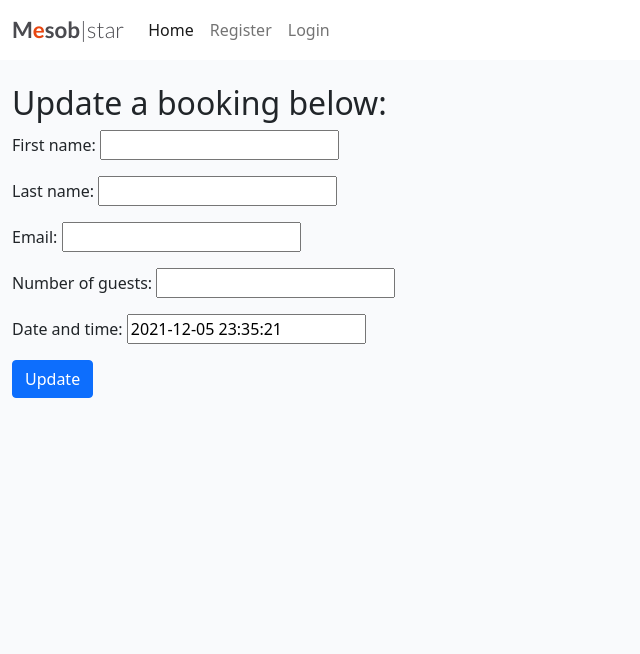
After one commit to Joh201/Mesobrestaurant, a Django app: template templates/updatebook.html in a window 1280 px wide. The commit adds this page. Shown: the top 654 px of the page, without its empty margins (0-640 px from the left). Run offline with Django 3.2, Linux system fonts and the light colour scheme; the template is opened without the code that fills it: values that come from a table or form of the project are taken from there, others are empty.

Commit message:
Add update booking view

```diff
--- a/Mesobbooking/urls.py
+++ b/Mesobbooking/urls.py
@@ -15,11 +15,12 @@ Including another URLconf
 """
 from django.contrib import admin
 from django.urls import path
-from mesob.views import home, booking_view, book
+from mesob import views
 
 urlpatterns = [
     path('admin/', admin.site.urls),
-    path('', home, name='home'),
-    path('booklist/', booking_view, name ='booklist'),
-    path('booking', book, name ='book'),
+    path('', views.home, name='home'),
+    path('booklist/', views.booking_view, name ='booklist'),
+    path('booking', views.book, name ='book'),
+    path('update/<book_id>', views.update_book, name ='update'),
 ]
--- a/templates/booking_list.html
+++ b/templates/booking_list.html
@@ -27,7 +27,7 @@
                         <td> {{ book.date_and_time}}</td>
 
                         <td>
-                          <a class="btn btn-primary" href="#" role="button">Update booking</a>
+                          <a class="btn btn-primary" href="/update/{{book.id}}" role="button">Update booking</a>
                             <!-- <a href="#">
                                 <button type="button" class="btn btn-primary"> Update booking</button>
                             </a> -->
@@ -62,4 +62,4 @@
 </div>
 
 {%endblock%}
-<a class="btn btn-primary" href="#" role="button">Link</a>
+<!-- <a class="btn btn-primary" href="#" role="button">Link</a> -->
--- /dev/null
+++ b/templates/updatebook.html
@@ -0,0 +1,32 @@
+{% extends "base.html" %}
+
+{% block content %}
+
+<div class="container-fluid">
+    <div class="row">
+
+        <!-- Home page -->
+        <div class="col-12 mt-4 left">
+            <div class="row">
+                <div class="col-md-4">
+                   <div>
+                       <h2>Update a booking below:</h2>
+                    <form method="POST">
+                        {% csrf_token %}
+                        {{ form.as_p }}
+
+                         <div>
+                            <p>
+                                <button type="submit" class="btn btn-primary">Update</button>
+                            </p>
+                        </div>
+                    </form>
+                   </div>
+                </div>
+            </div>
+
+        </div>
+    </div>
+</div>
+
+{%endblock%}
```
Also changed, not shown: mesob/views.py (+14 -0 lines).
